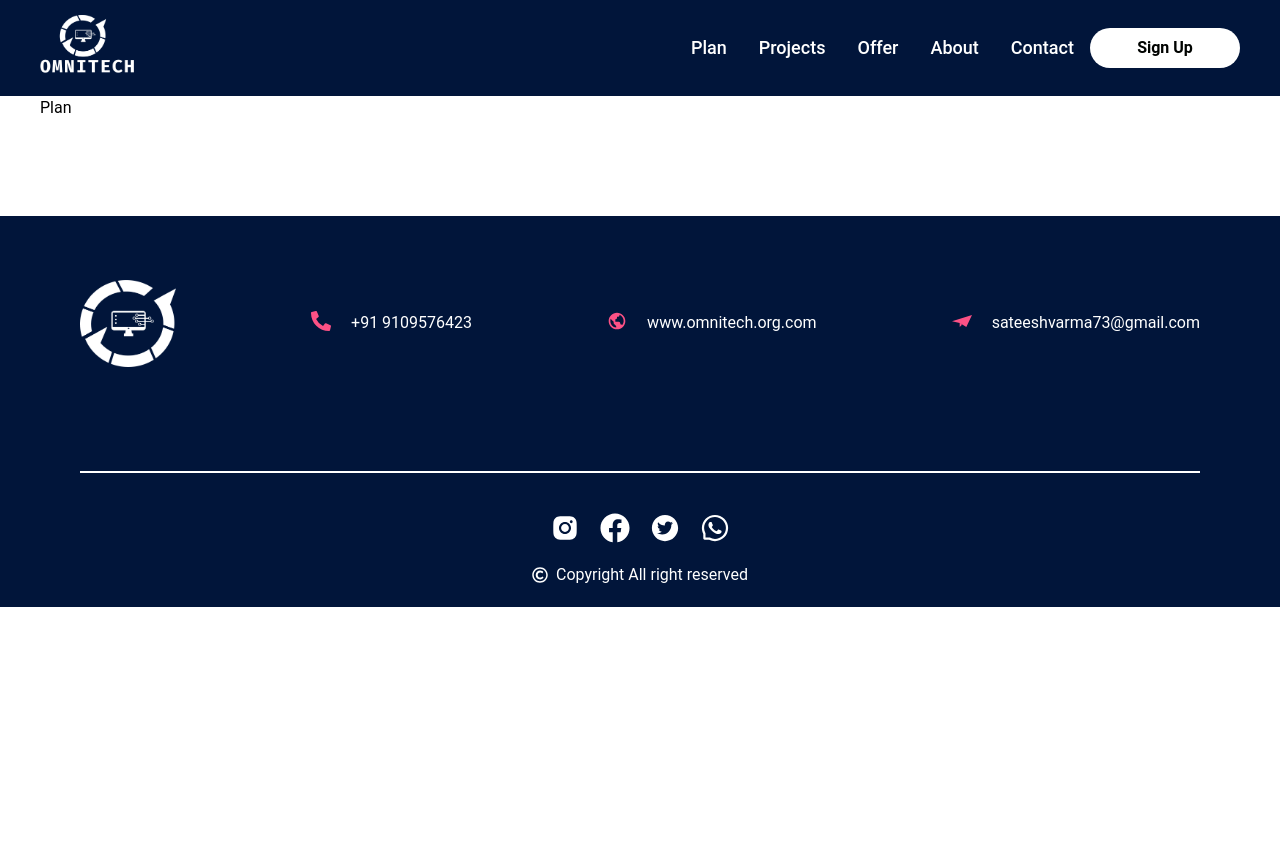
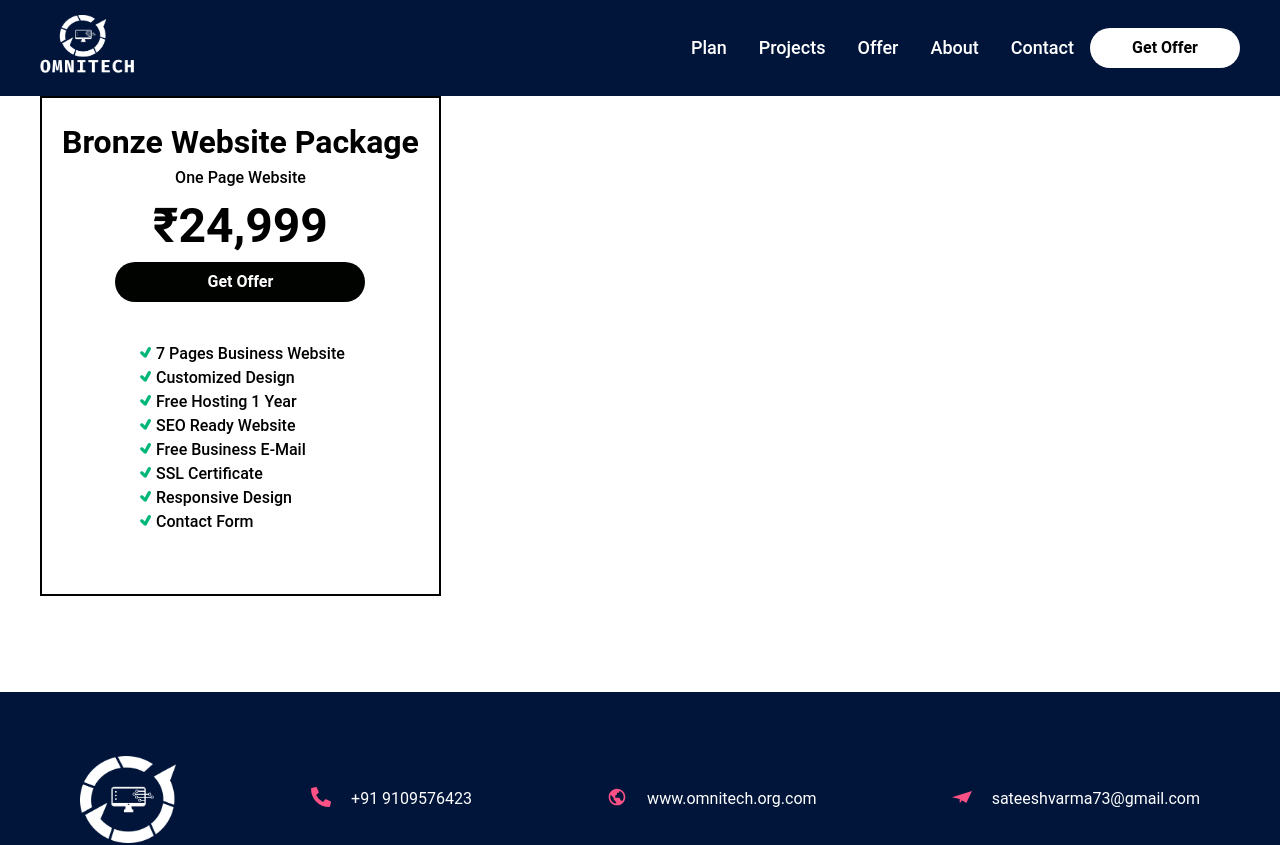
Before and after one commit to sateesh73/omni-tech, a React (Create React App) app: page /omni-tech/Plan in a window 1280 px wide. Shown: the top 845 px of the page. Before the commit the page ends 800 px from the top, so only its background shows below. Built offline with nearby package versions, Linux system fonts and the light colour scheme.

Commit message:
update navbar

```diff
--- a/src/App.js
+++ b/src/App.js
@@ -12,19 +12,20 @@ import Navbar from "./components/Navbar";
 import Login from "./pages/Login";
 
 function App() {
+
   return (
     <div className="">
        <Navbar/>
-       <BrowserRouter>
+       <BrowserRouter basename="/omni-tech">
        <Routes>
-        <Route path="/omni-tech" element={<Home/>}/>
-        <Route path="omni-tech/Aboute" element={<Aboute/>}/>
-        <Route path="omni-tech/Contact" element={<Contact/>}/>
-        <Route path="omni-tech/Plan" element={<Plan/>}/>
-        <Route path="omni-tech/Projects" element={<Projects/>}/>
-        <Route path="omni-tech/Offer" element={<Offer/>}/>
-        <Route path="omni-tech/Login" element={<Login/>}/>
-        <Route path="omni-tech/*" element={<Error/>}/>
+        <Route exact path="/" element={<Home/>}/>
+        <Route exact path="/Contact" element={<Contact/>}/>
+        <Route exact path="/Plan" element={<Plan/>}/>
+        <Route exact path="/Projects" element={<Projects/>}/>
+        <Route exact path="/Offer" element={<Offer/>}/>
+        <Route exact path="/Login" element={<Login/>}/>
+        <Route exact path="/Aboute" element={<Aboute/>}/>
+        <Route path="/*" element={<Error/>}/>
        </Routes>
        </BrowserRouter>
       <Footer/>
--- a/src/components/BussinessCard.js
+++ b/src/components/BussinessCard.js
@@ -8,15 +8,15 @@ const BussinessCard = () => {
     <div className='shadow-2xl px-4 lg:px-20 bg-blue text-white'>
         <div className='flex flex-col justify-between items-center lg:flex-row'>
             <div className='w-full lg:w-[480px]'>
-                <h1 className=' font-extrabold text-[3rem]'>Get Your </h1>
-                <h1 className='font-extrabold text-[3rem] text-red'>Bussiness</h1>
+                <h1 className=' font-extrabold lg:text-[3rem] text-[2rem]'>Get Your </h1>
+                <h1 className='font-extrabold lg:text-[3rem] text-[2rem] text-red'>Bussiness</h1>
                 <div className='flex flex-row items-center'>
-                <h1 className=' font-extrabold text-[3rem]'>Online</h1>
+                <h1 className=' font-extrabold lg:text-[3rem] text-[2rem]'>Online</h1>
                 <FaArrowRight className='text-red m-4' size={30}/>
             </div>
             <h1 className='py-4 font-medium'><span className='text-red'>OMNITECH</span> is a digital marketing and a website designing company with highly qualified professionals.</h1>
             <div className='flex flex-col items-center gap-1 cursor-pointer lg:gap-6 lg:flex-row'>
-                <button className='bg-white text-black hover:bg-red hover:text-white flex flex-row items-center justify-center'><AiOutlineWhatsApp size={30} className='text-green'/> WHATSPP US</button>
+                <button className='bg-white text-black hover:bg-red hover:text-white flex flex-row items-center justify-center'><AiOutlineWhatsApp size={30} className='text-green'/> WHATSAPP US</button>
                 <SocialMedia classItem='flex items-center gap-1 cursor-pointer'
                 faceUrl="https://www.facebook.com/"
                 instaUrl="https://www.instagram.com/"
--- a/src/components/Navbar.js
+++ b/src/components/Navbar.js
@@ -4,6 +4,7 @@ import {menu} from "../resorces/Data"
 import {FaBars, FaTimes} from "react-icons/fa"
 const Navbar = () => {
     const [nav, setnav] = useState(false)
+
   return (
     <div className='fixed flex justify-between left-0 right-0 items-center h-24 px-10 bg-blue text-white'>
       <a href="/omni-tech"><img className='h-18 w-24 cursor-pointer' src={logoImg} alt="logo"/></a>
@@ -16,7 +17,7 @@ const Navbar = () => {
           ))}
         </ul>
         <button className='bg-white text-black hover:bg-red hover:text-white w-[150px]'>
-          <a href='/Login'>Sign Up</a>
+          <a href='/omni-tech/Contact'>Get Offer</a>
         </button>
         </div>
             <div onClick={()=>setnav(!nav)} className=' pr-2 cursor-pointer md:hidden'>
--- /dev/null
+++ b/src/components/PlanCard.js
@@ -0,0 +1,25 @@
+import React from 'react'
+import { TiTick } from 'react-icons/ti'
+
+const PlanCard = () => {
+  return (
+    <div className='px-5 py-5 border-2 flex flex-col items-center hover:scale-105 duration-300 hover:shadow-2xl'>
+        <h1 className='font-semibold text-[2rem] text-center'>Bronze Website Package</h1>
+        <h1 className='font-medium text-center'>One Page Website</h1>
+        <h1 className='font-bold text-[3rem] text-center'>₹24,999</h1>
+        <button className='bg-black text-white hover:bg-red'>Get Offer</button>
+        <ul className='py-10'>
+            <li><h1 className='flex flex-row font-medium'><TiTick size={20} className='text-green'/> 7 Pages Business Website</h1></li>
+            <li><h1 className='flex flex-row font-medium'><TiTick size={20} className='text-green'/> Customized Design</h1></li>
+            <li><h1 className='flex flex-row font-medium'><TiTick size={20} className='text-green'/> Free Hosting 1 Year </h1></li>
+            <li><h1 className='flex flex-row font-medium'><TiTick size={20} className='text-green'/> SEO Ready Website </h1></li>
+            <li><h1 className='flex flex-row font-medium'><TiTick size={20} className='text-green'/> Free Business E-Mail</h1></li>
+            <li><h1 className='flex flex-row font-medium'><TiTick size={20} className='text-green'/> SSL Certificate </h1></li>
+            <li><h1 className='flex flex-row font-medium'><TiTick size={20} className='text-green'/> Responsive Design</h1></li>
+            <li><h1 className='flex flex-row font-medium'><TiTick size={20} className='text-green'/> Contact Form</h1></li>
+        </ul>
+    </div>
+  )
+}
+
+export default PlanCard
--- a/src/index.css
+++ b/src/index.css
@@ -17,3 +17,7 @@
 button{
   @apply rounded-full w-[250px] h-10 font-semibold  hover:scale-105 duration-200
 }
+
+.topmargin{
+  @apply pt-24
+}
--- a/src/pages/Aboute.js
+++ b/src/pages/Aboute.js
@@ -1,41 +1,16 @@
 import React from 'react'
 import TeamCard from '../components/TeamCard'
-import heroImg from "../resorces/photo/hero3.jpg"
 import sateesh from "../resorces/photo/IntroCardSateesh.png"
 import sachin from "../resorces/photo/IntroCardSachin.png"
 const Aboute = () => {
   return (
-    <div>
-      <div className='px-10 py-24 flex'>
-        <div className='flex w-1/2 py-10'>
-          <ul>
-            <li className='text-red font-semibold text-2xl'>
-              ABOUT OUR TEAM
-            </li>
-            <li className='font-extrabold text-[2.6rem] py-5'>
-              A Small River Named Duden Flows by
-            </li>
-            <li className='h-1 w-40 bg-red my-10'>
-
-            </li>
-            <li>
-              Doomtree started as a mess of friends in Minneapolis, fooling around after school, trying to make music without reading the manual. The group had varied tastes—rap, punk, indie rock, pop—so the music they made together often bore the toolmarks of several styles. When they had enough songs, they booked some shows. They made friends with the dudes at Kinkos to print up flyers. They burned some CDs to sell. The shows got bigger. Of necessity, Doomtree’s seven members (Cecil Otter, Dessa, Lazerbeak, Mike Mictlan, P.O.S, Paper Tiger, and Sims) figured out how to run a small business. Lazerbeak’s garage became the merchandise warehouse; P.O.S’ mom’s basement became the webstore. A decade and fifty releases later, it’s all properly official—Doomtree is now a real, live label with international distribution—but not that much has changed. Doomtree still partners with people who aren’t jerks. If members can’t find something they need, they make it themselves. Although each member has a career as a solo artist, every so often the whole crew convenes to make a collaborative record as a group
-            </li>
-          </ul>
-        </div>
-        <div className='flex w-1/2 py-10'>
-          <img className='h-[570px] transition duration-500' src={heroImg} alt='Heroimage'/>
-        </div>
-      </div>
-      <div className='flex flex-col justify-center items-center'>
-        <h1 className='text-red font-semibold text-2xl'>THE MOST POWERFUL THEME ON EARTH</h1>
-        <h1 className='font-extrabold text-[2.6rem] py-5'>We are a team of expert designers</h1>
-        <p>Lorem ipsum dolor sit amet, consec tetur adipiscing the egtlit sekido eiusmod of the tempor incid dunt ulert labore et dolore all magna aliqua mi bibendum neque egestas.</p>
-        <div className='flex flex-col lg:flex-row py-10 gap-10'>
-          <TeamCard profile={sateesh}/>
-          <TeamCard profile={sachin}/>
-        </div>
-      </div>
+    <div className='px-10 lg:px-20 topmargin flex flex-col'>
+      <h1 className='font-bold text-[2rem] py-4 text-red text-center'>ABOUT US</h1>
+          <h1 className='font-medium text-center'>Our team is highly skilled and experienced in understanding the general consumer behaviours and moderating the UX of the website according to the purchase behaviours. Your website will be carefully tailored with precisely following our proprietary 162 steps procedure which results in extremely high quality <span className='text-red font-bold'>ERROR FREE WEBSITES</span> which generates results.</h1>
+          <div className='flex flex-col lg:flex-row py-10 gap-10 justify-center'>
+            <TeamCard profile={sateesh}/>
+            <TeamCard profile={sachin}/>
+          </div>
     </div>
 
   )
--- a/src/pages/Home.js
+++ b/src/pages/Home.js
@@ -2,13 +2,10 @@ import React from 'react'
 import heroImg from "../resorces/photo/hero3.jpg"
 import {TiTick} from "react-icons/ti"
 import BussinessCard from "../components/BussinessCard"
-import TeamCard from "../components/TeamCard"
-import sateesh from "../resorces/photo/IntroCardSateesh.png"
-import sachin from "../resorces/photo/IntroCardSachin.png"
 const Home = () => {
   return (
-    <div className='px-20 py-24 flex flex-col'>
-      <div className='flex flex-col lg:flex-row'>
+    <div className='px-10 lg:px-20 pt-24 flex flex-col'>
+      <herosection className='flex flex-col lg:flex-row'>
             <div className='py-10 lg:px-20 lg:w-1/2'>
               <h1 className='text-[2rem] lg:text-[3.5rem] font-extrabold uppercase'>GET A <span className='text-red'>PROFESSIONAL WEBSITE </span>FOR YOUR BUSINESS</h1>
               <button className='bg-black text-white hover:bg-red'>Get Offer</button>
@@ -17,18 +14,16 @@ const Home = () => {
             <div className='lg:w-1/2 py-10'>
               <img className='h-[412px]' src={heroImg} alt='Heroimage'/>
             </div>
-          </div>
-          <div className='lg:px-20 py-5'>
+          </herosection>
+          <bussinesscard className='lg:px-20 py-5'>
              <BussinessCard/>
-          </div>
-          <div>
-          <h1 className='font-bold text-[2rem] py-4 text-red text-center'>ABOUT US</h1>
-          <h1 className='font-medium text-center'>Our team is highly skilled and experienced in understanding the general consumer behaviours and moderating the UX of the website according to the purchase behaviours. Your website will be carefully tailored with precisely following our proprietary 162 steps procedure which results in extremely high quality <span className='text-red font-bold'>ERROR FREE WEBSITES</span> which generates results.</h1>
-          <div className='flex flex-col lg:flex-row py-10 gap-10 justify-center'>
-            <TeamCard profile={sateesh}/>
-            <TeamCard profile={sachin}/>
-          </div>
-          </div>
+          </bussinesscard>
+          <ourservice>
+            <h1 className='font-bold text-[2rem] py-4 text-red text-center'>OUR SERVICES</h1>
+            <h1 className='font-bold lg:text-[3rem] text-[2.5rem] py-4 text-center -mb-10'>WEBSITES STARTING AT ONLY 2999/- </h1>
+            <h1 className='font-bold text-lg py-4 text-center'>FREE SSL | FREE HOSTING | FREE PROFESSIONAL EMAILS </h1>
+          </ourservice>
+
     </div>
 
   )
--- a/src/pages/Plan.js
+++ b/src/pages/Plan.js
@@ -1,8 +1,12 @@
 import React from 'react'
+import PlanCard from '../components/PlanCard'
 
 const Plan = () => {
   return (
-    <div className='px-10 py-24 '>Plan</div>
+    <div className='px-10 py-24 flex lg:flex-row flex-col'>
+      <PlanCard/>
+
+    </div>
   )
 }
 
```
